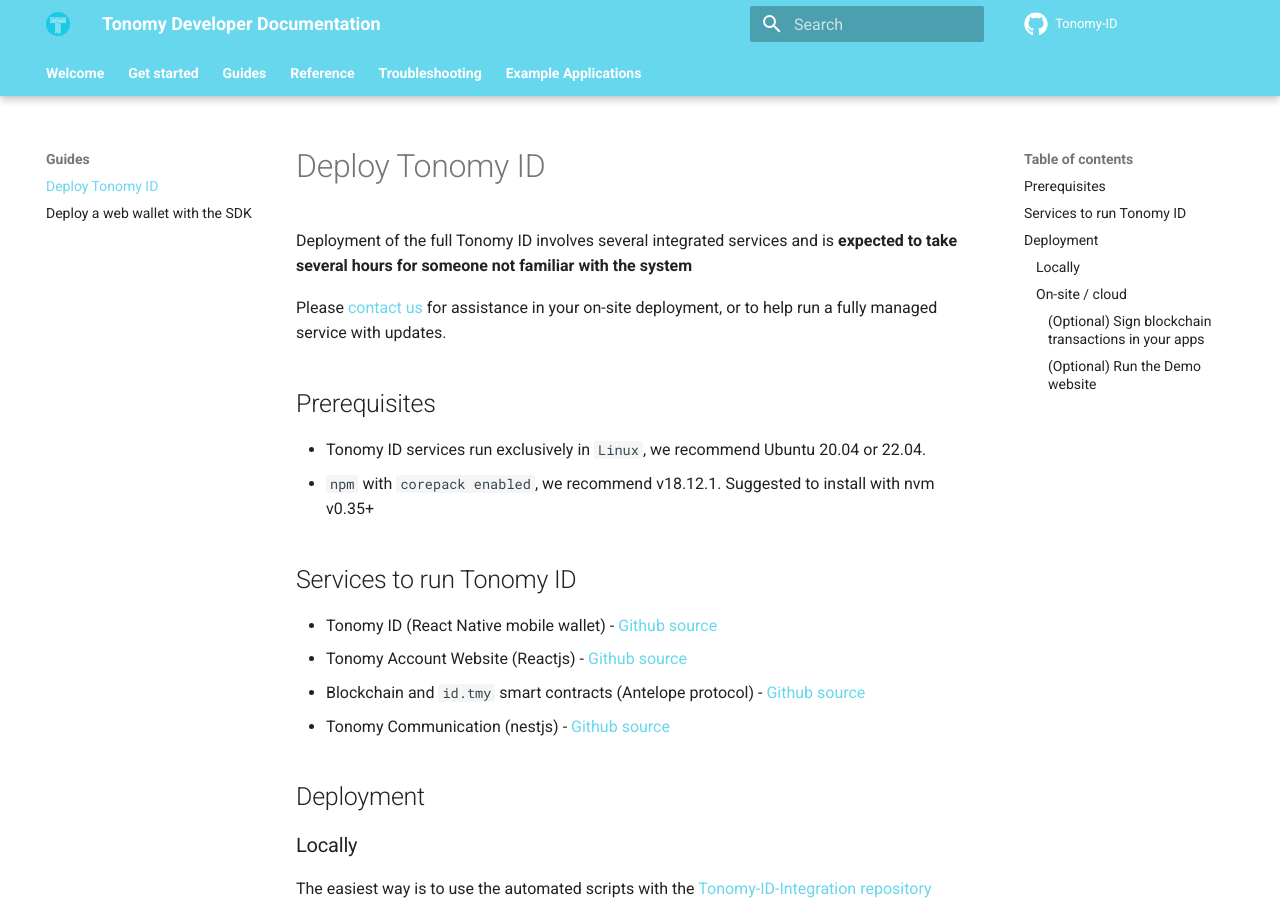
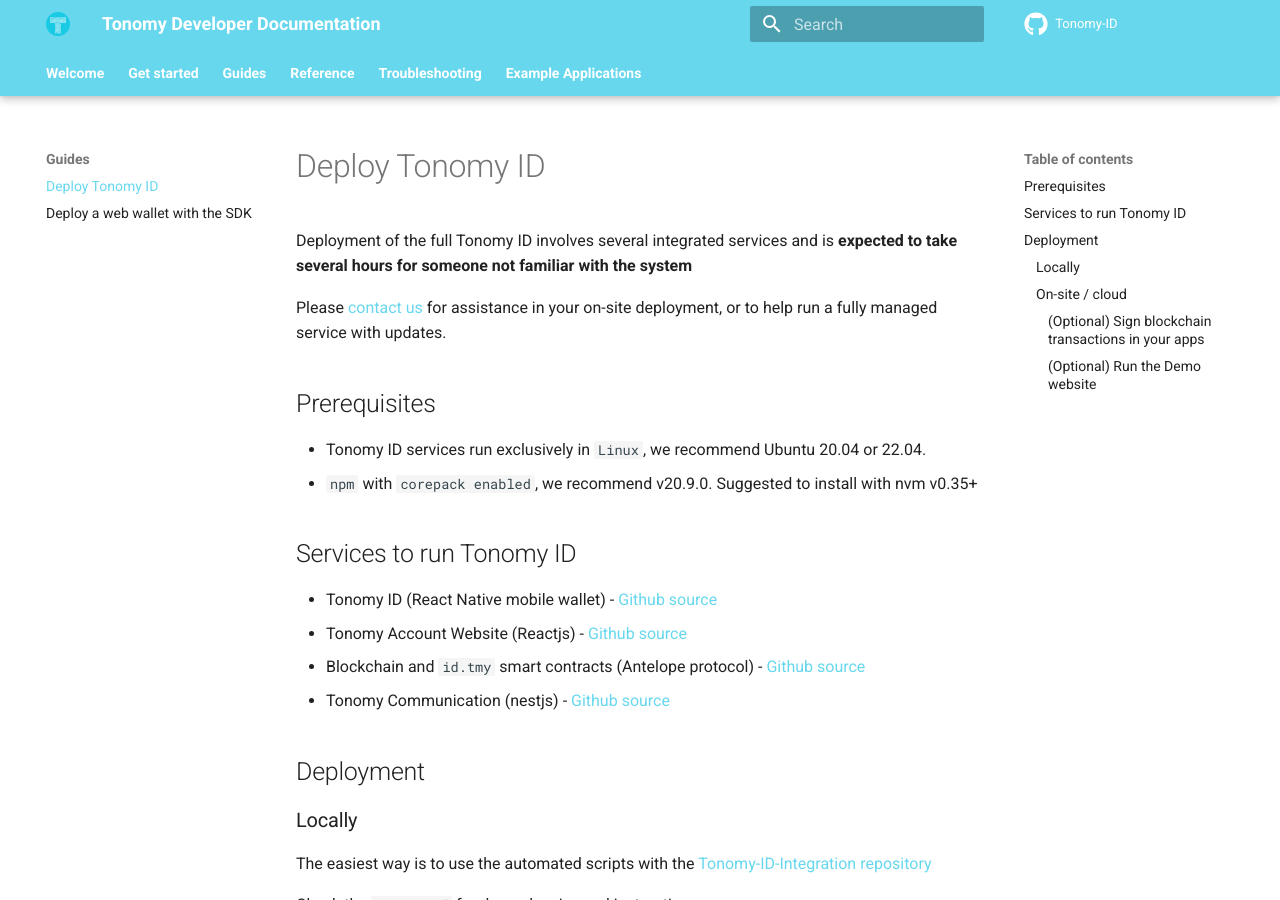
Before and after one commit to Tonomy-Foundation/Tonomy-ID-SDK, an MkDocs documentation site: the page built from docs/guides/deploy.md, in a window 1280 px wide and 900 px high. Built offline with MkDocs 1.6.1 and Material for MkDocs 9.7.7, drawn with Linux system fonts in a browser that asks for light colours; comment, search, counter and statistics services are not loaded.

Commit message:
ci: updated node in CI

```diff
--- a/docs/guides/deploy.md
+++ b/docs/guides/deploy.md
@@ -7,7 +7,7 @@
 ## Prerequisites
 
 - Tonomy ID services run exclusively in `Linux`, we recommend Ubuntu 20.04 or 22.04.
-- `npm` with `corepack enabled`, we recommend v18.12.1. Suggested to install with nvm v0.35+
+- `npm` with `corepack enabled`, we recommend v20.9.0. Suggested to install with nvm v0.35+
 
 ## Services to run Tonomy ID
 
```
Also changed, not shown: 2 other files.
